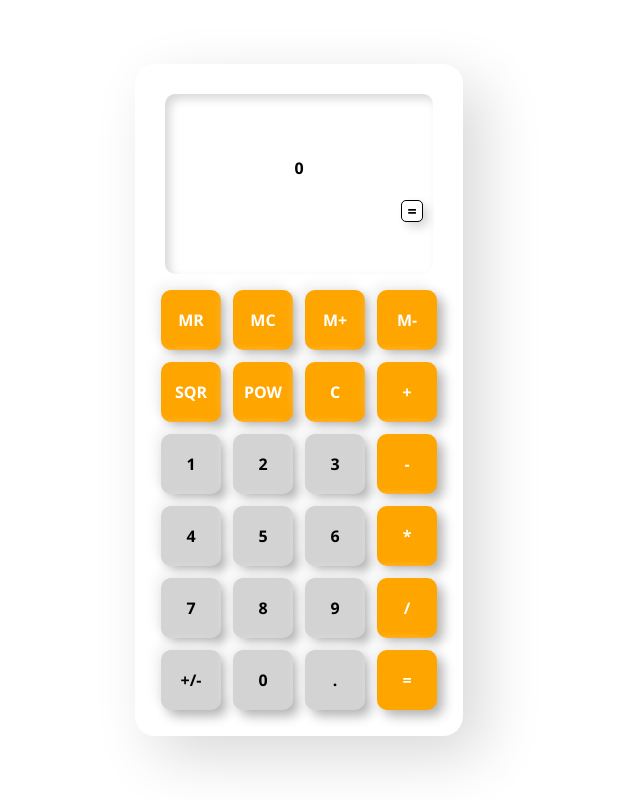
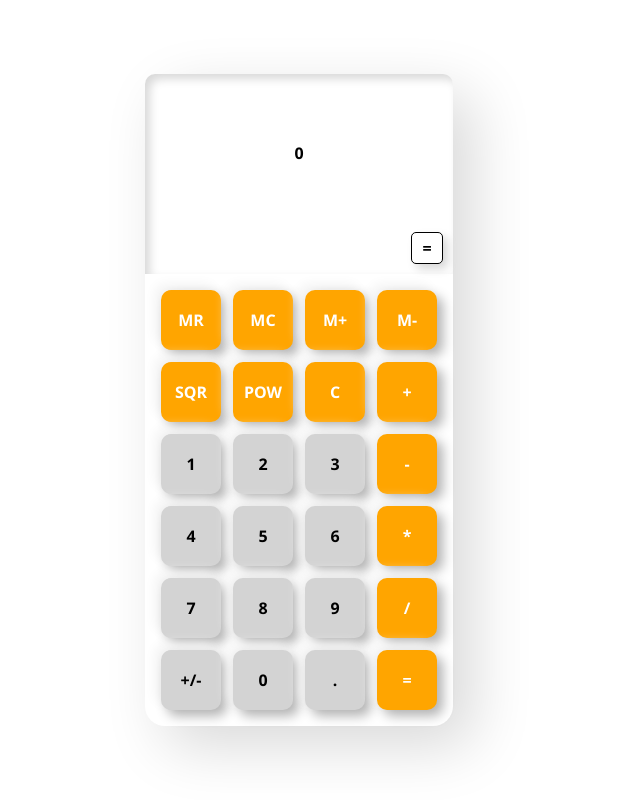
Before and after one commit to connorturlan/JSCalculator, a plain HTML site: page pages/index.html in a window 1280 px wide. Shown: the whole page, without its empty margins (341-981 px from the left). Drawn offline with Linux system fonts and the light colour scheme.

Commit message:
modified styles

```diff
--- a/styles/calc/style.scss
+++ b/styles/calc/style.scss
@@ -52,7 +52,7 @@ $colour__btns--function: orange;
 	display: grid;
 	grid-template-rows: 200px 4fr;
 
-	padding: 20px;
+	/* padding: 20px; */
 
 	border-radius: 20px;
 	background: #ffffff;
@@ -64,11 +64,12 @@ $colour__btns--function: orange;
 	&__display {
 		@extend %flex-center;
 		flex-direction: column;
+		justify-content: space-between;
 
-		margin: 10px;
+		/* margin: 10px; */
 		padding: 5px;
 
-		border-radius: 10px;
+		border-radius: 10px 10px 0px 0px;
 		background: #ffffff;
 		box-shadow: inset 5px 5px 10px #d9d9d9, inset -5px -5px 10px #ffffff;
 
@@ -76,6 +77,7 @@ $colour__btns--function: orange;
 			display: flex;
 			flex-direction: row;
 			justify-content: end;
+			align-items: start;
 
 			width: 100%;
 		}
@@ -83,13 +85,11 @@ $colour__btns--function: orange;
 		&--flag {
 			@extend %flex-center;
 
-			width: 20px;
-			height: 20px;
+			width: 30px;
+			height: 30px;
 
 			margin: 5px;
 			border: 1px solid black;
-
-			background-color: $background;
 
 			border-radius: 5px;
 			background: #ffffff;
@@ -104,15 +104,18 @@ $colour__btns--function: orange;
 	&__result {
 		@extend %flex-center;
 
-		/* height: 100%; */
+		height: 100%;
 
 		/* border: 1px solid black; */
 
 		border-radius: 0px;
+		align-items: center;
 	}
 
 	&__container {
 		display: grid;
 		grid-template: 1fr 1fr 1fr 1fr / 1fr 1fr 1fr 1fr;
+
+		margin: 10px;
 	}
 }
```
Also changed, not shown: styles/calc/style.css.
